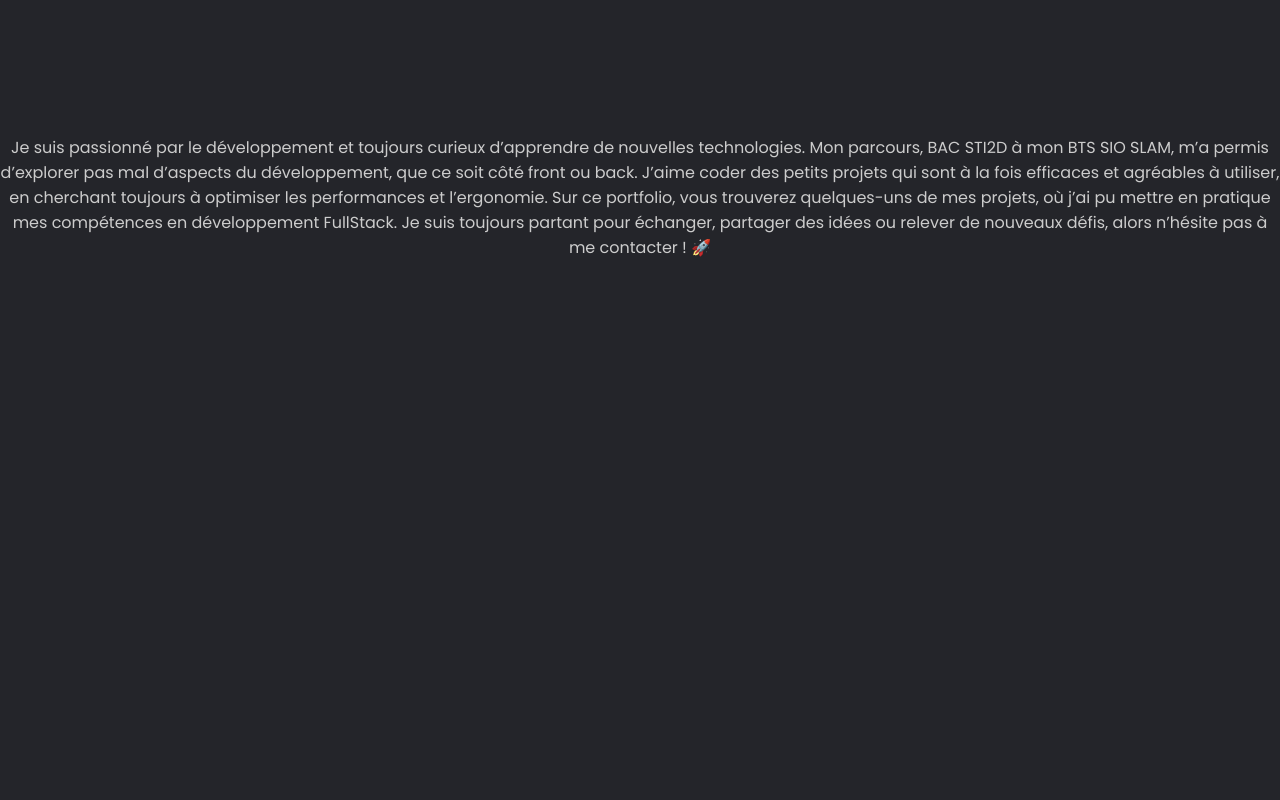
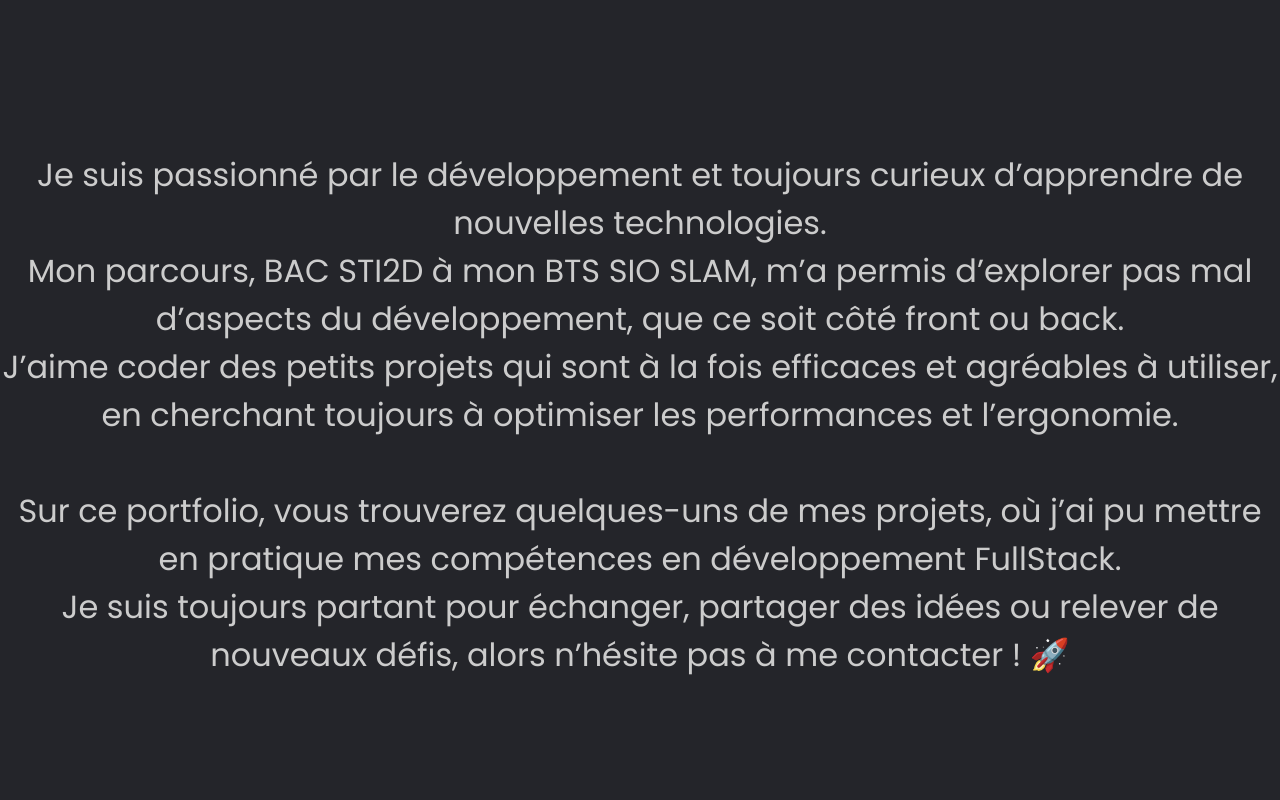
Before and after one commit to qldwin/Portfolio, a Vue app: page / in a window 1280 px wide. Shown: the part 820-1620 px from the top of the page. Built offline with nearby package versions, Linux system fonts and the light colour scheme.

Commit message:
fix align "about" navbar, space between line in description

```diff
--- a/src/assets/CSS/style.css
+++ b/src/assets/CSS/style.css
@@ -21,6 +21,7 @@ body {
     list-style-type: none;
     display: flex;
     line-height: 5;
+    white-space: nowrap;
 }
 
 .pic-navbar {
@@ -80,4 +81,5 @@ ul li a:hover {
 
 .description p {
     text-align: center;
+    font-size: 2rem;
 }
--- a/src/components/about.vue
+++ b/src/components/about.vue
@@ -6,11 +6,11 @@
   <section id="about" class="section-body">
     <div class="description">
       <p>
-        Je suis passionné par le développement et toujours curieux d’apprendre de nouvelles technologies.
-        Mon parcours, BAC STI2D à mon BTS SIO SLAM, m’a permis d’explorer pas mal d’aspects du développement, que ce soit côté front ou back.
-        J’aime coder des petits projets qui sont à la fois efficaces et agréables à utiliser, en cherchant toujours à optimiser les performances et l’ergonomie.
-
-        Sur ce portfolio, vous trouverez quelques-uns de mes projets, où j’ai pu mettre en pratique mes compétences en développement FullStack.
+                      Je suis passionné par le développement et toujours curieux d’apprendre de nouvelles technologies. <br>
+        Mon parcours, BAC STI2D à mon BTS SIO SLAM, m’a permis d’explorer pas mal d’aspects du développement, que ce soit côté front ou back. <br>
+        J’aime coder des petits projets qui sont à la fois efficaces et agréables à utiliser, en cherchant toujours à optimiser les performances et l’ergonomie. <br>
+        <br>
+        Sur ce portfolio, vous trouverez quelques-uns de mes projets, où j’ai pu mettre en pratique mes compétences en développement FullStack. <br>
         Je suis toujours partant pour échanger, partager des idées ou relever de nouveaux défis, alors n’hésite pas à me contacter ! 🚀
       </p>
     </div>
--- a/src/components/typed.vue
+++ b/src/components/typed.vue
@@ -8,7 +8,7 @@ import Typed from "typed.js";
 
 onMounted(() => {
   const options = {
-    strings: ["Développeur Full-Stack.", "Étudiant en BTS SIO.", "J'ai 20 ans.", "J'étudie à Nîmes.", "Lycée CCI GARD."],
+    strings: ["Développeur Full-Stack.", "Étudiant en BTS SIO.", "J'ai 21 ans.", "J'étudie à Nîmes.", "Lycée CCI GARD.", "J'habite au Mans"],
     typeSpeed: 100,
     loop: true,
   };
```
